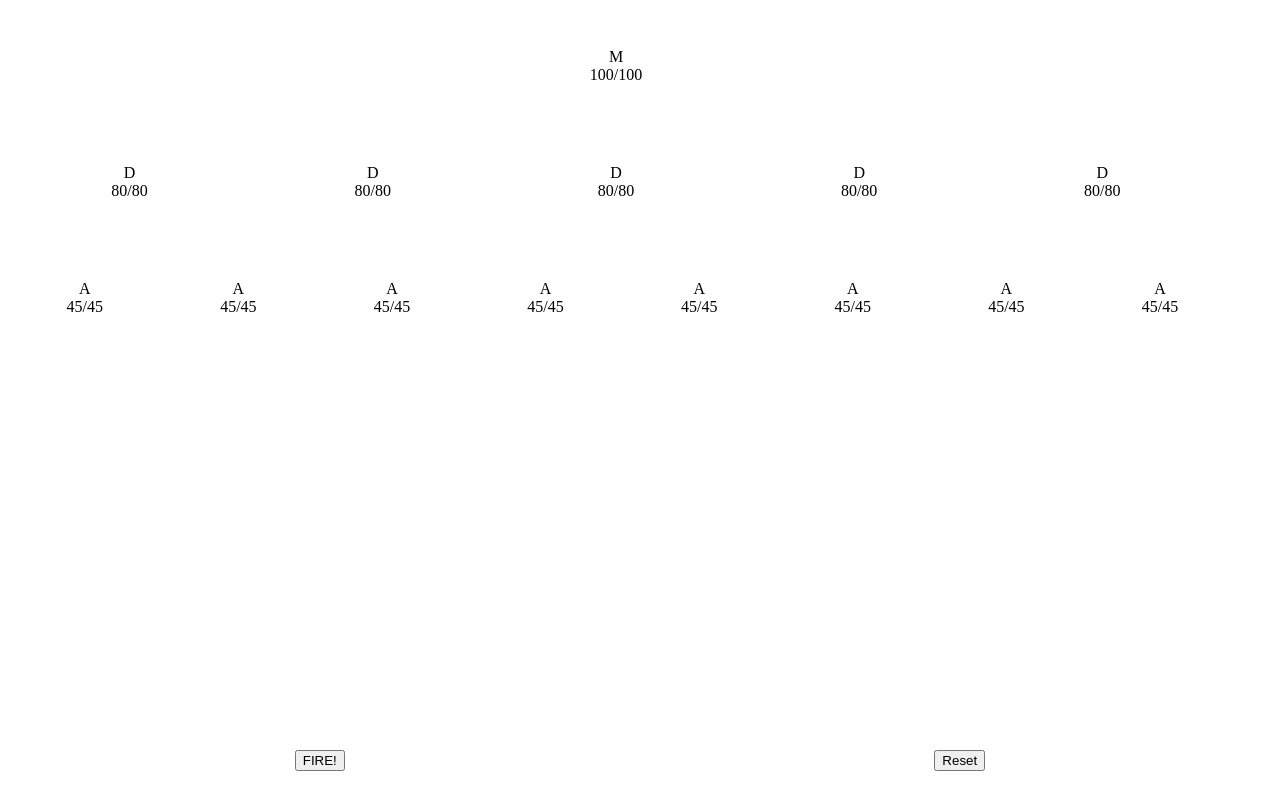
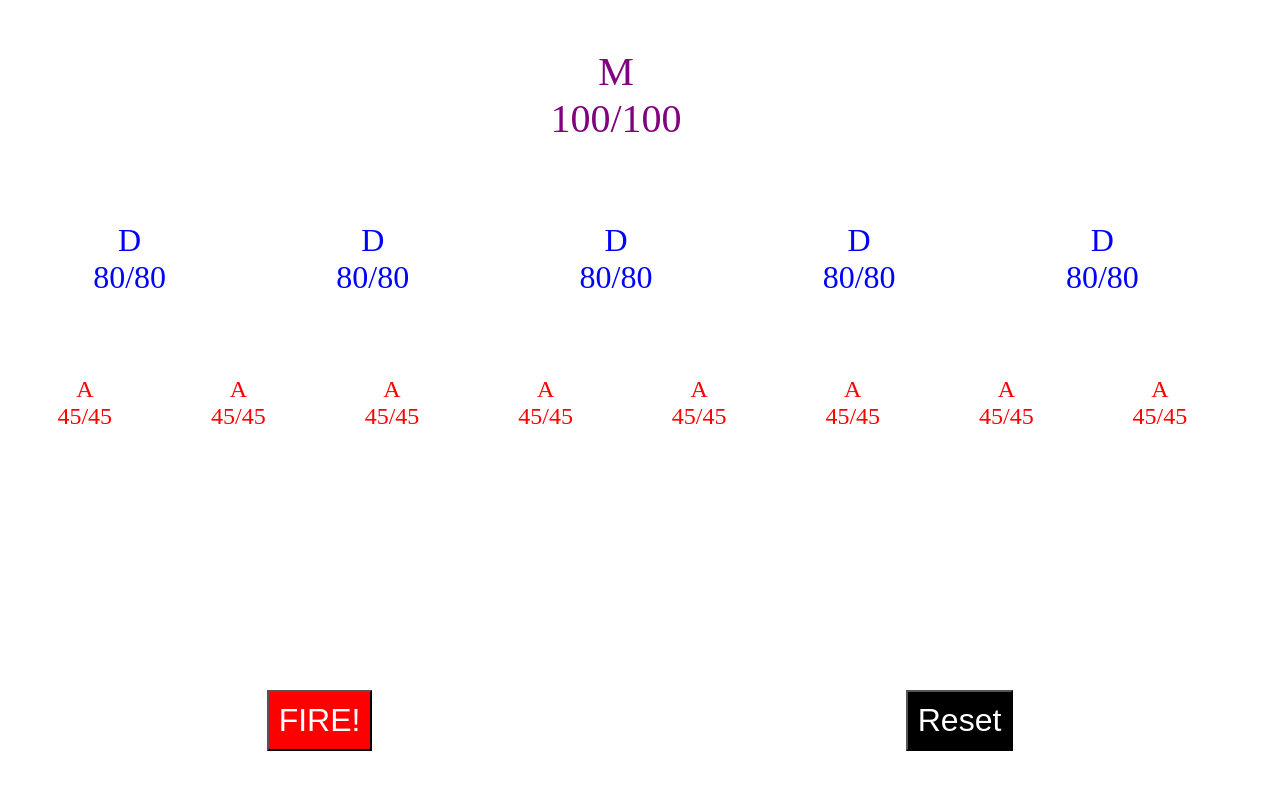
Before and after one commit to mbickell/hostile-aliens-brief, a website with bundled scripts: page index.html in a window 1280 px wide. Built offline with nearby package versions, Linux system fonts and the light colour scheme.

Commit message:
Added some styling

```diff
--- a/main.css
+++ b/main.css
@@ -3,7 +3,7 @@
 }
 
 footer {
-  height: 10vh;
+  height: 20vh;
   width: 100vw;
   position: absolute;
   bottom: 0;
@@ -14,22 +14,40 @@ footer {
 
 button {
   margin: auto;
+  font-size: 4vh;
+  padding: 10px;
+}
+
+#fire {
+  background-color: red;
+  color: white;
+}
+
+#reset {
+  background-color: black;
+  color: white;
 }
 
 .mothership, .defence, .attack {
   display: inline-block;
   text-align: center;
   margin: 5vh 0;
+  font-size: 4vh;
 }
 
 .mothership {
   width: 95vw;
+  color: purple;
+  font-size: 5vh
 }
 
 .defence {
   width: 19vw;
+  color: blue;
 }
 
 .attack {
   width: 12vw;
+  color: red;
+  font-size: 3vh;
 }
```
